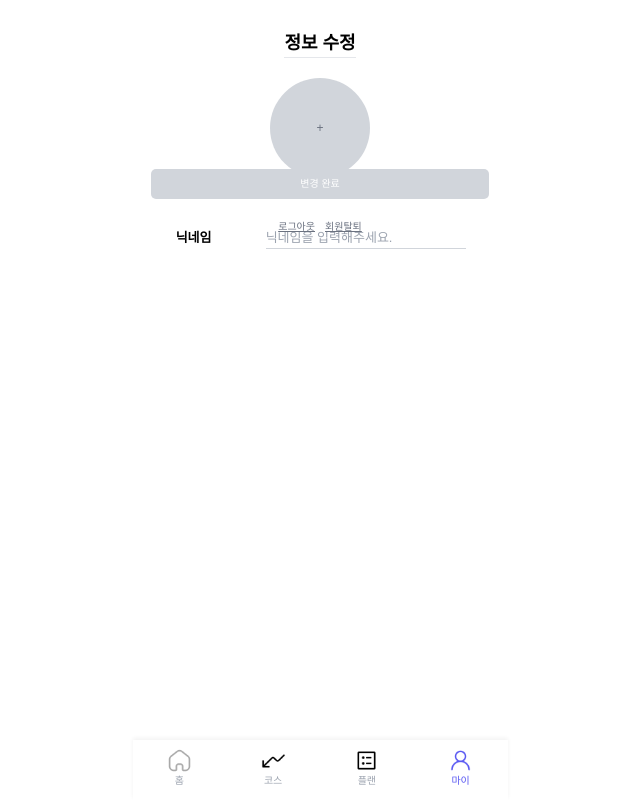
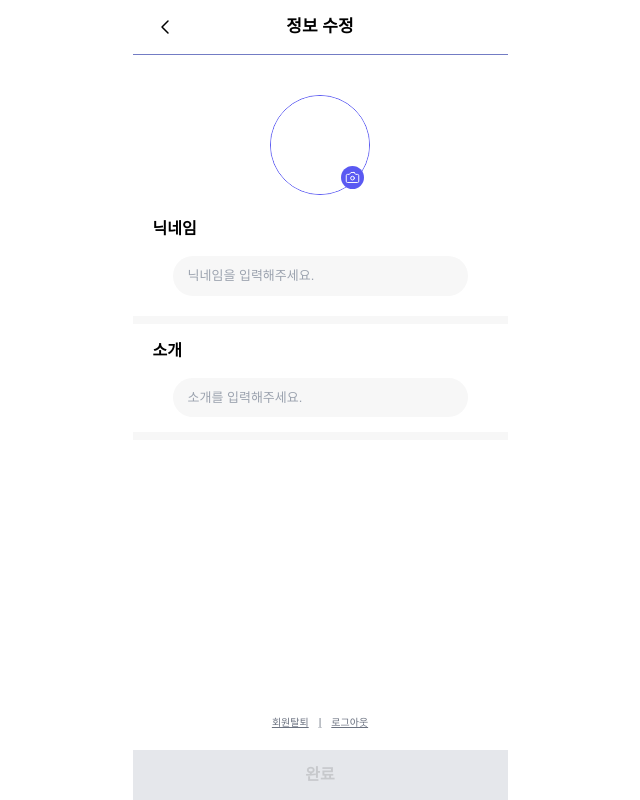
Before and after one commit to team-joytas/wooco-fe, a Next.js app: page /users/1/setting in a window 1280 px wide. Shown: the whole page, without its empty margins (320-960 px from the left). Built offline with nearby package versions, Linux system fonts and the light colour scheme.

Commit message:
feature: 유저 수정 UI 추가

```diff
--- a/src/app/components/(layout)/Footer.tsx
+++ b/src/app/components/(layout)/Footer.tsx
@@ -20,8 +20,9 @@ export default function Footer() {
   const isMy = path.includes('/users')
   const isLogin = path.includes('/login')
   const isComment = path.includes('/comments')
+  const isUserSetting = path.includes('/setting')
 
-  if (isLogin || isComment) return null
+  if (isLogin || isComment || isUserSetting) return null
 
   return (
     <footer className='fixed bottom-0 z-1000 shadow-custom max-w-[375px] text-gray-400 text-base bg-white flex w-full h-[60px] justify-around items-center'>
--- a/src/app/users/[id]/setting/page.tsx
+++ b/src/app/users/[id]/setting/page.tsx
@@ -3,7 +3,8 @@
 import Image from 'next/image'
 import { useRouter } from 'next/navigation'
 import { useState } from 'react'
-
+import { ChevronLeft, Camera } from 'lucide-react'
+import Spacer from '@components/(layout)/Spacer'
 export default function Page() {
   const router = useRouter()
   const [imagePreview, setImagePreview] = useState('')
@@ -49,24 +50,33 @@ export default function Page() {
   }
 
   return (
-    <div className='w-full h-[calc(100%-50px)] pt-[30px] pb-[20px] px-[16px] flex flex-col items-center relative'>
-      <section className='w-full flex flex-col items-center'>
-        <span className='font-bold text-[18px] border-b items-center'>
-          정보 수정
-        </span>
-        <label className='cursor-pointer mt-[20px]'>
-          <div className='w-[100px] h-[100px] bg-gray-300 rounded-full overflow-hidden flex items-center justify-center'>
-            {imagePreview ? (
+    <>
+      <header className='max-w-[375px] relative bg-white w-full h-[55px] px-[20px] min-h-[55px] flex justify-between items-center border-b-[1px] border-b-header-line'>
+        <button onClick={() => router.back()}>
+          <ChevronLeft size={24} color='black' strokeWidth={1.5} />
+        </button>
+        <p className='font-semibold text-[17px]'>정보 수정</p>
+        <div className='w-[24px] h-[24px]'></div>
+      </header>
+      <Spacer height={40} />
+      <section className='w-full h-fit pb-[20px] flex flex-col items-center relative'>
+        <div className='w-full flex flex-col items-center'>
+          <label className='w-[100px] h-[100px] border-[1px] border-brand rounded-full flex items-center justify-center cursor-pointer'>
+            <div className='w-full h-full bg-white relative rounded-full flex items-center justify-center'>
+              {imagePreview && (
+                <div className='relative'>
                   <Image
                     src={imagePreview}
                     alt='Preview'
-                className='w-full h-full object-cover'
-                width={100}
-                height={100}
+                    className='rounded-full w-[70px] h-[70px] object-cover'
+                    width={70}
+                    height={70}
                   />
-            ) : (
-              <span className='text-[12px] text-gray-500'>+</span>
+                </div>
               )}
+              <div className='absolute bottom-[5px] w-[23px] h-[23px] right-[5px] rounded-full bg-brand flex items-center justify-center'>
+                <Camera size={15} strokeWidth={1.5} stroke='#ffffff' />
+              </div>
             </div>
             <input
               type='file'
@@ -75,44 +85,58 @@ export default function Page() {
               onChange={handleImageUpload}
             />
           </label>
-
-        <div className='flex flex-row items-start mt-[50px] w-[90%]'>
-          <span className='text-[13px] w-[80px] font-bold mx-[10px]'>
-            닉네임
-          </span>
-          <div className='flex flex-col w-auto'>
+          <Spacer height={22} />
+          <div className='px-[20px] flex flex-col gap-[15px] items-start w-full'>
+            <p className='text-main w-[80px] font-bold'>닉네임</p>
+            <div className='flex px-[20px] flex-col w-full'>
               <input
                 type='text'
                 value={nickname}
                 maxLength={10}
                 onChange={(e) => validateInput(e.target.value)}
-              className='w-[200px] inline-block border-b text-[13px] border-gray-300'
+                className='w-full inline-block text-[13px] focus:outline-none bg-bright-gray px-[15px] py-[10px] rounded-full'
                 placeholder='닉네임을 입력해주세요.'
               />
               {!isValidate && (
-              <span className='text-[12px] text-red-500 mt-[5px]'>
+                <span className='text-[12px] pl-[10px] text-red-500 mt-[5px]'>
                   {errorMessage}
                 </span>
               )}
             </div>
           </div>
+          <Spacer height={15} />
+          <Spacer height={8} className='bg-bright-gray' />
+          <Spacer height={15} />
+          <div className='px-[20px] flex flex-col gap-[15px] items-start w-full'>
+            <p className='text-main w-[80px] font-bold'>소개</p>
+            <div className='flex px-[20px] flex-col w-full'>
+              <input
+                type='text'
+                value={nickname}
+                maxLength={20}
+                onChange={(e) => validateInput(e.target.value)}
+                className='w-full inline-block text-[13px] focus:outline-none bg-bright-gray px-[15px] py-[10px] rounded-full'
+                placeholder='소개를 입력해주세요.'
+              />
+            </div>
+          </div>
+          <Spacer height={15} />
+          <Spacer height={8} className='bg-bright-gray' />
+        </div>
+        <div className='fixed bottom-[70px] flex items-center mt-[20px] text-[10px] text-gray-500 underline gap-[10px]'>
+          <span className='cursor-pointer'>회원탈퇴</span>|
+          <span className='cursor-pointer'>로그아웃</span>
+        </div>
       </section>
-
-      <section className='absolute bottom-[40px] w-[90%] flex flex-col items-center mt-[20px]'>
       <button
-          className={`w-full h-[30px] bg-blue-800 text-white rounded-[5px] ${
-            isValidate ? '' : 'bg-gray-300'
+        className={`fixed bottom-[0px] text-[16px] font-bold flex items-center justify-center w-full max-w-[375px] h-[50px] ${
+          isValidate ? 'bg-brand text-white' : 'bg-gray-200 text-black13'
         }`}
         onClick={handleSubmit}
         disabled={isClicked}
       >
-          변경 완료
+        완료
       </button>
-        <div className='flex flex-row items-center mt-[20px] text-[10px] text-gray-500 underline gap-[10px]'>
-          <span className='cursor-pointer'>로그아웃</span>
-          <span className='cursor-pointer'>회원탈퇴</span>
-        </div>
-      </section>
-    </div>
+    </>
   )
 }
```
Lines whose indentation alone changed are shown as unchanged.
